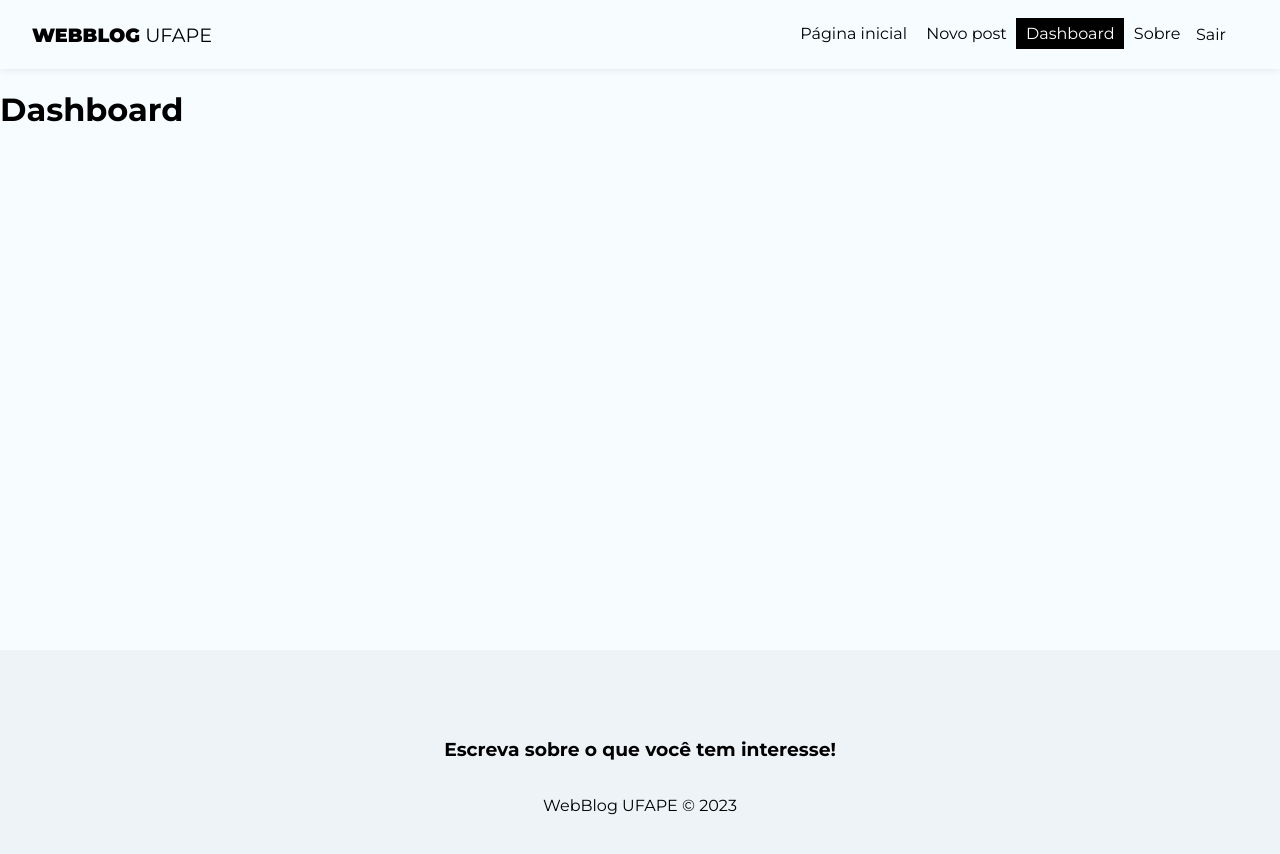
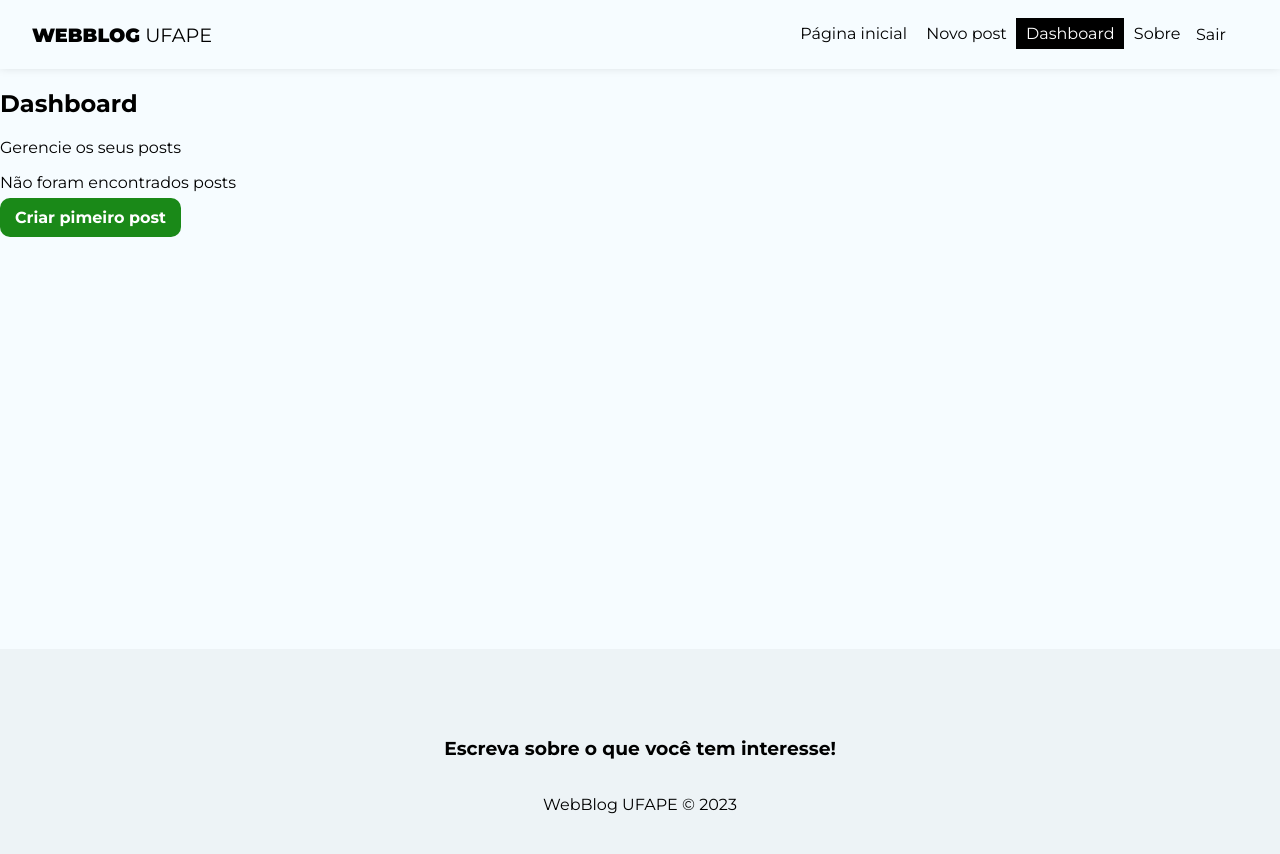
Before and after one commit to VictorW-dev/WebBlog_UFAPE, a React (Create React App) app: page /dashboard in a window 1280 px wide. Shown: the top 854 px of the page. Built offline with nearby package versions, Linux system fonts and the light colour scheme; no server answers; sample sign-in values are in the browser's storage.

Commit message:
Structuring Dashboard

```diff
--- a/src/pages/Dashboard/Dashboard.js
+++ b/src/pages/Dashboard/Dashboard.js
@@ -1,9 +1,31 @@
 import styles from './Dashboard.module.css';
 
+import { Link } from 'react-router-dom';
+
+//hooks
+import { useAuthValue } from '../../context/AuthContext';
+import { useFetchDocuments } from '../../hooks/useFetchDocuments';
+
 const Dashboard = () => {
+
+    const { user } = useAuthValue();
+    const uid = user.uid;
+
+    //posts do usuário
+    const posts = [];
+
     return (
         <div>
-            <h1>Dashboard</h1>
+            <h2>Dashboard</h2>
+            <p>Gerencie os seus posts</p>
+            {posts && posts.length === 0 ? (
+                <div className={styles.noposts}>
+                    <p>Não foram encontrados posts</p>
+                    <Link to="/posts/create" className="btn ">Criar pimeiro post</Link>
+                </div>
+            ) : (
+                <div>Tem algum post</div>
+            )}
         </div>
     );
 };
```
